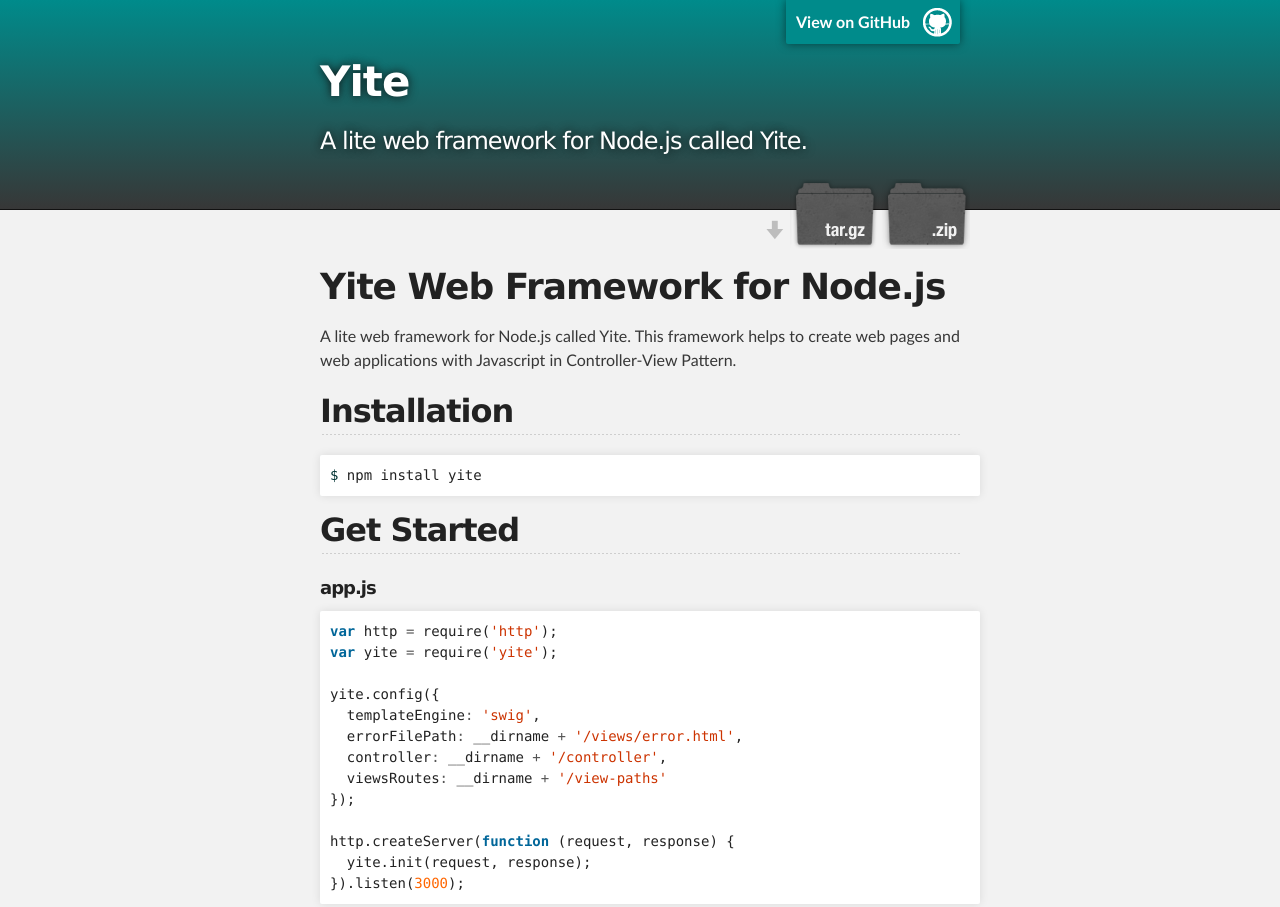
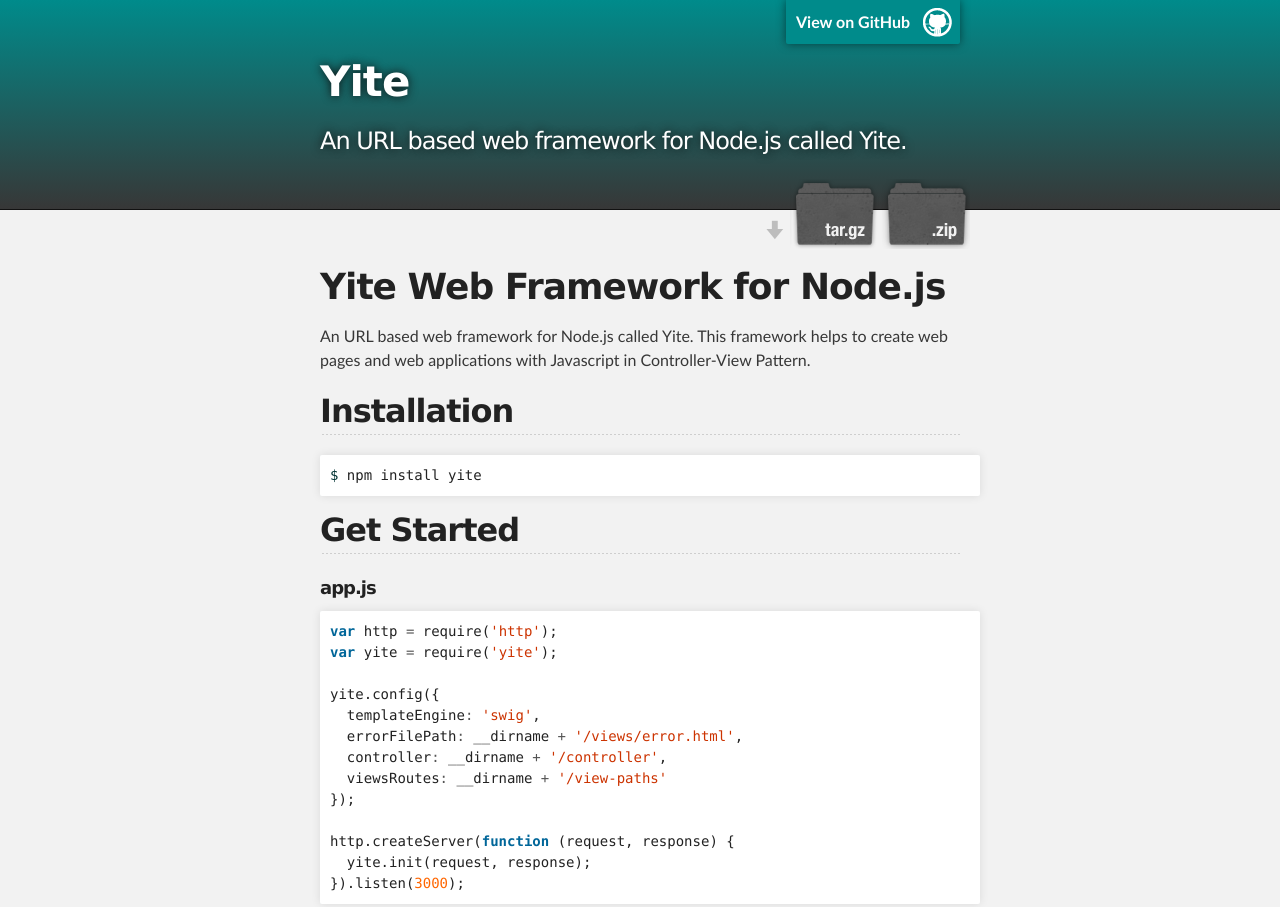
Before and after one commit to justin-john/yite, a plain HTML site: page index.html in a window 1280 px wide. Shown: the top 907 px of the page. Drawn offline with Linux system fonts and the light colour scheme.

Commit message:
Update index.html

```diff
--- a/index.html
+++ b/index.html
@@ -4,7 +4,7 @@
   <head>
     <meta charset='utf-8'>
     <meta http-equiv="X-UA-Compatible" content="chrome=1">
-    <meta name="description" content="Yite : A lite web framework for Node.js called Yite.">
+    <meta name="description" content="Yite : An URL based web framework for Node.js called Yite.">
 
     <link rel="stylesheet" type="text/css" media="screen" href="stylesheets/stylesheet.css">
 
@@ -19,7 +19,7 @@
           <a id="forkme_banner" href="https://github.com/justin-john/yite">View on GitHub</a>
 
           <h1 id="project_title">Yite</h1>
-          <h2 id="project_tagline">A lite web framework for Node.js called Yite.</h2>
+          <h2 id="project_tagline">An URL based web framework for Node.js called Yite.</h2>
 
             <section id="downloads">
               <a class="zip_download_link" href="https://github.com/justin-john/yite/zipball/master">Download this project as a .zip file</a>
@@ -34,7 +34,7 @@
         <h1>
 <a name="yite-web-framework-for-nodejs" class="anchor" href="#yite-web-framework-for-nodejs"><span class="octicon octicon-link"></span></a>Yite Web Framework for Node.js</h1>
 
-<p>A lite web framework for Node.js called Yite. This framework helps to create web pages and web applications with Javascript in Controller-View Pattern.</p>
+<p>An URL based web framework for Node.js called Yite. This framework helps to create web pages and web applications with Javascript in Controller-View Pattern.</p>
 
 <h2>
 <a name="installation" class="anchor" href="#installation"><span class="octicon octicon-link"></span></a>Installation</h2>
```
